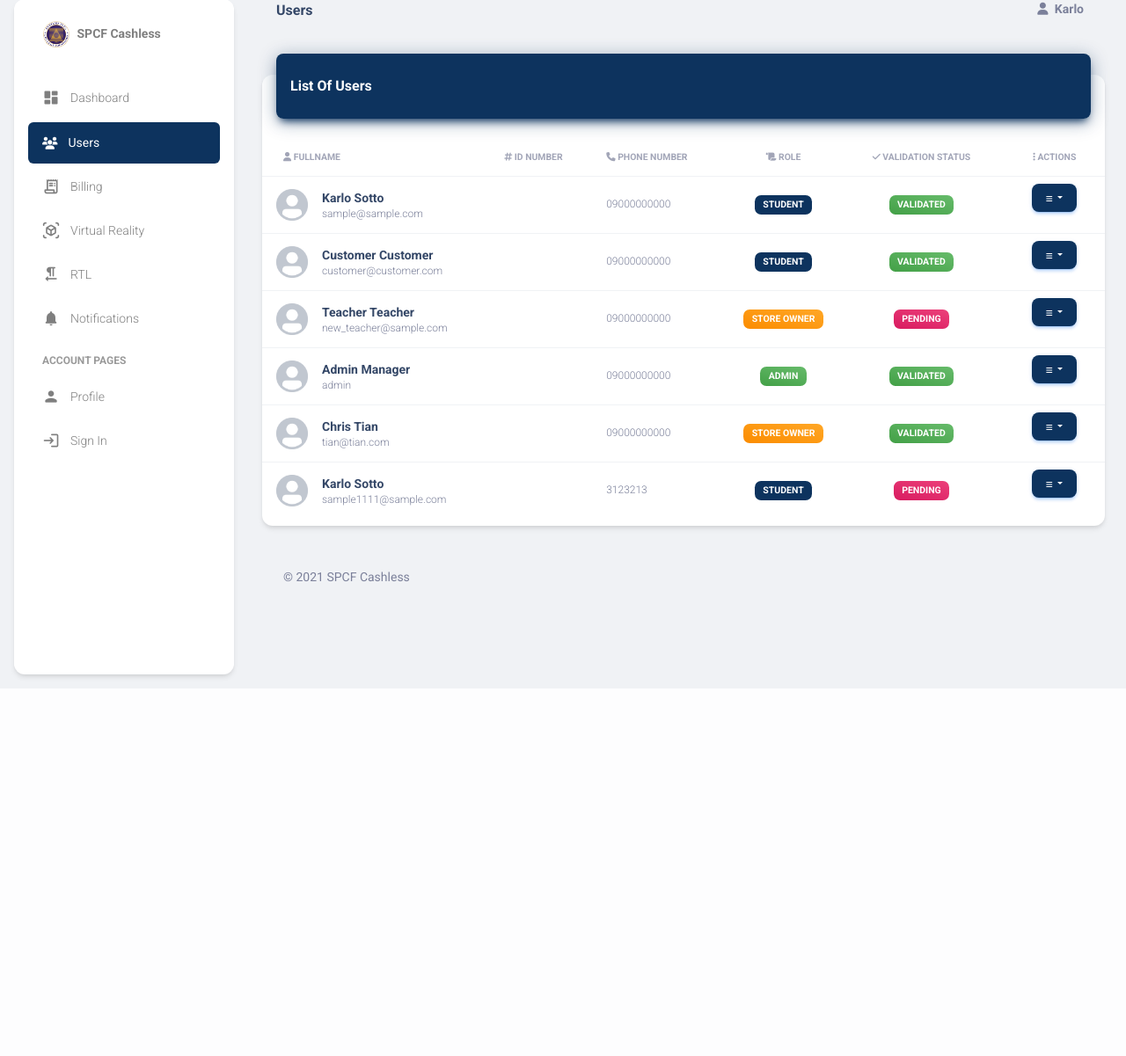
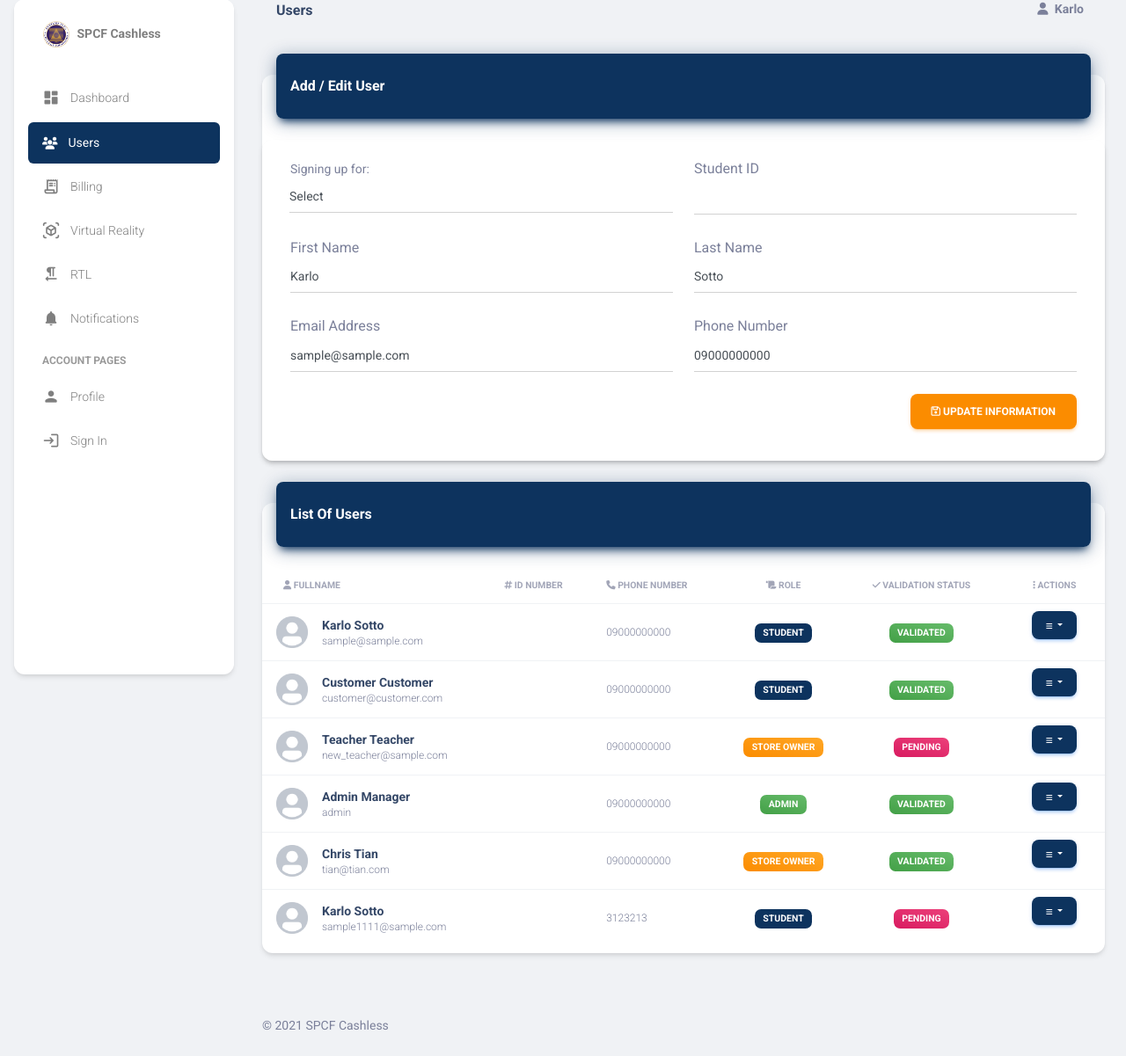
Before and after one commit to blankspeedster/spcf_cashless, a PHP site: page /users.php?edit_user=1 in a window 1280 px wide. Shown: the part 17-1218 px from the top of the page at 88% size. Before the commit the page ends 800 px from the top, so only its background shows below. Run offline with PHP 8.4, Linux system fonts and the light colour scheme; a user stored in the database is signed in; data comes from the database, SQL or seed files in the repository; data that the repository does not hold is empty; some libraries are stand-ins or nearby versions.

Commit message:
:100: Ability to update user in the users page

```diff
--- a/process_users.php
+++ b/process_users.php
@@ -9,6 +9,8 @@
         header("location: users.php");
     }
 
+
+    //Validate users
     if(isset($_GET['validate_user'])){
         $user_id = $_GET['validate_user'];
         $mysqli->query("UPDATE users SET validated = '1' WHERE id = '$user_id' ") or die ($mysqli->error());
@@ -16,4 +18,27 @@
         $_SESSION['userError'] = "User has been validated successfully!";
         header("location: users.php");
     }
+
+    if(isset($_GET['edit_user'])){
+        $user_id = $_GET['edit_user'];
+        $users = mysqli_query($mysqli, "SELECT *, u.id AS user_id, r.id AS role_id FROM users u JOIN role r ON r.id = u.role WHERE u.id = '$user_id' ");
+        $user = $users->fetch_array();
+    }
+
+    if(isset($_POST['update_user'])){
+        $user_id = $_POST['user_id'];
+        $role = $_POST['role'];
+        $student_id = ucfirst($_POST['student_id']);
+        $fname = ucfirst($_POST['fname']);
+        $lname = ucfirst($_POST['lname']);
+        $email = strtolower($_POST['email']);
+        $phone_number = $_POST['phone_number'];
+
+        $mysqli->query("UPDATE users SET student_id = '$student_id', firstname = '$fname', lastname = '$lname', email = '$email', phone_number= '$phone_number', role='$role'
+        WHERE id = '$user_id' ") or die ($mysqli->error());
+
+        $_SESSION['userError'] = "Information has been updated!";
+        header("location: users.php");
+    }
+
 ?>
--- a/users.php
+++ b/users.php
@@ -7,20 +7,28 @@
     FROM users u
     JOIN role r
     ON r.id = u.role ");
+// Current Status Action
+$isAdding = true;
+if (isset($_GET['edit_user'])) {
+  $isAdding = false;
+}
 ?>
+
+
 <title>
   SPCF Cashless - Users
 </title>
+
 <body class="g-sidenav-show  bg-gray-200">
   <?php include("aside.php"); ?>
   <main class="main-content position-relative max-height-vh-100 h-100 border-radius-lg ">
     <!-- Navbar -->
-    <?php include("navbar.php");?>
+    <?php include("navbar.php"); ?>
     <!-- End Navbar -->
     <div class="container-fluid py-4">
       <div class="row">
         <div class="col-12">
-              <?php if(isset($_SESSION['userError'])){ ?>
+          <?php if (isset($_SESSION['userError'])) { ?>
             <!-- Alert Here -->
             <nav class="navbar navbar-expand-lg border-radius-xl top-0 z-index-3 shadow position-absolute my-3 py-2 start-0 end-0 mx-4 blur-danger">
               <div class="container-fluid ps-2 pe-0">
@@ -33,6 +41,96 @@
             <!-- End Here -->
           <?php } ?>
         </div>
+        <!-- Add users here -->
+        <div class="col-12">
+          <div class="card my-4">
+            <div class="card-header p-0 position-relative mt-n4 mx-3 z-index-2">
+              <div class="bg-gradient-info shadow-info border-radius-lg pt-4 pb-3">
+                <h6 class="text-white text-capitalize ps-3">Add / Edit User</h6>
+              </div>
+            </div>
+            <div class="card mt-4">
+              <div class="card-body p-3">
+                <form action="process_users.php" method="post">
+                  <div class="row m-1">
+                    <div class="col-md-6 d-flex align-items-center">
+                      <div class="input-group input-group-static mb-4">
+                        <label for="formControlSelectRole" class="ms-0">Signing up for: </label>
+                        <select class="form-control" id="formControlSelectRole" name="role" value="<?php if(!$isAdding){echo  $user['role_id'];} ?>" required>
+                          <option value="" disabled selected>Select</option>
+                          <option value="1">Admin</option>
+                          <option value="2">Student</option>
+                          <option value="2">Vendor</option>
+                        </select>
+                      </div>
+                    </div>
+
+                    <div class="col-md-6">
+                      <div class="input-group input-group-static mb-4">
+                        Student ID
+                        <input type="number" class="form-control" value="<?php if(!$isAdding){echo $user['student_id'];} ?>" name="student_id" required>
+                      </div>
+                    </div>
+                    <div class="col-md-6">
+                      <div class="input-group input-group-static mb-4">
+                        First Name
+                        <input type="text" class="form-control" value="<?php if(!$isAdding){echo $user['firstname'];} ?>" name="fname" required>
+                      </div>
+                    </div>
+
+                    <div class="col-md-6">
+                      <div class="input-group input-group-static mb-4">
+                        Last Name
+                        <input type="text" class="form-control" value="<?php if(!$isAdding){echo $user['lastname'];} ?>" name="lname" required>
+                      </div>
+                    </div>
+
+                    <div class="col-md-6">
+                      <div class="input-group input-group-static mb-4">
+                        Email Address
+                        <input type="email" class="form-control" value="<?php if(!$isAdding){echo $user['email'];} ?>" name="email" required>
+                      </div>
+                    </div>
+
+                    <div class="col-md-6">
+                      <div class="input-group input-group-static mb-4">
+                        Phone Number
+                        <input type="number" class="form-control" value="<?php if(!$isAdding){echo $user['phone_number'];} ?>" name="phone_number" required>
+                      </div>
+                    </div>
+                    <?php if ($isAdding) { ?>
+                      <div class="col-md-6">
+                        <div class="input-group input-group-static mb-4">
+                          Password
+                          <input type="password" class="form-control" value="" name="password" id="password" required>
+                        </div>
+                      </div>
+
+                      <div class="col-md-6">
+                        <div class="input-group input-group-static mb-4">
+                          Confirm Password
+                          <input type="password" class="form-control" value="" name="email" id="confirm_password" required>
+                        </div>
+                      </div>
+                      <button disabled id="password-message" class="btn btn-block"></button>
+                      <div class="col-md-12 text-end">
+                        <button class="btn btn-info" type="submit" name="save_user" id="register_account"><i class="far fa-save"></i> Save Information</button>
+                      </div>
+                    <?php } else { ?>
+                      <div class="col-md-12 text-end">
+                        <input type="text" value="<?php echo $user['user_id']; ?>" name="user_id" style="visibility: hidden;">
+                        <button class="btn btn-warning" type="submit" name="update_user"><i class="far fa-save"></i> Update Information</button>
+                      </div>
+                    <?php } ?>
+
+                  </div>
+                </form>
+              </div>
+            </div>
+          </div>
+        </div>
+      </div>
+      <!-- Beging List users here -->
       <div class="col-12">
         <div class="card my-4">
           <div class="card-header p-0 position-relative mt-n4 mx-3 z-index-2">
@@ -54,7 +152,7 @@
                   </tr>
                 </thead>
                 <tbody>
-                  <?php while($user = mysqli_fetch_array($users)){ ?>
+                  <?php while ($user = mysqli_fetch_array($users)) { ?>
                     <tr>
                       <td>
                         <div class="d-flex px-2 py-1">
@@ -62,7 +160,7 @@
                             <img src="assets/img/profile-picture/dp.png" class="avatar avatar-sm me-3 border-radius-lg" alt="user1">
                           </div>
                           <div class="d-flex flex-column justify-content-center">
-                                  <h6 class="mb-0 text-sm"><a href="profile.php?user=<?php echo $user['id'];?>" target="_blank"><?php echo $user["firstname"]." ".$user["lastname"]; ?></a></h6>
+                            <h6 class="mb-0 text-sm"><a href="profile.php?user=<?php echo $user['id']; ?>" target="_blank"><?php echo $user["firstname"] . " " . $user["lastname"]; ?></a></h6>
                             <p class="text-xs text-secondary mb-0"><?php echo $user['email']; ?></p>
                           </div>
                         </div>
@@ -74,9 +172,9 @@
                         <p class="text-xs text-secondary mb-0"><?php echo $user['phone_number']; ?></p>
                       </td>
                       <td class="align-middle text-center text-sm">
-                          <?php if($user['role'] == 1){ ?>
+                        <?php if ($user['role'] == 1) { ?>
                           <span class="badge badge-sm bg-gradient-success">Admin</span>
-                          <?php } else if($user['role'] == 2){ ?>
+                        <?php } else if ($user['role'] == 2) { ?>
                           <span class="badge badge-sm bg-gradient-info">Student</span>
                         <?php } else { ?>
                           <span class="badge badge-sm bg-gradient-warning">Store Owner</span>
@@ -84,53 +182,32 @@
 
                       </td>
                       <td class="align-middle text-center text-sm">
-                          <?php if($user['validated'] == 0){ ?>
+                        <?php if ($user['validated'] == 0) { ?>
                           <span class="badge badge-sm bg-gradient-primary">Pending</span>
                         <?php } else { ?>
                           <span class="badge badge-sm bg-gradient-success">Validated</span>
                         <?php } ?>
                       </td>
                       <td class="align-middle text-center text-sm">
-<!--                          <li class="btn btn-info btn-sm">-->
-<!--                              <a href="javascript:;" class="nav-link text-body p-0" id="dropdownMenuButton" data-bs-toggle="dropdown" aria-expanded="false">-->
-<!--                                  <i class="fas fa-bars"></i>-->
-<!--                              </a>-->
-<!--                              <ul class="dropdown-menu dropdown-menu-end px-2 py-3 me-sm-n4" aria-labelledby="dropdownMenuButton">-->
-<!--                                  <li class="mb-2">-->
-<!--                                      <a class="dropdown-item border-radius-md" data-bs-toggle="modal" data-bs-target="#exampleModal">-->
-<!--                                          <div class="d-flex py-1">-->
-<!--                                              <div class="d-flex flex-column justify-content-center">-->
-<!--                                                  <h6 class="text-sm font-weight-normal mb-1">-->
-<!--                                            <span class="font-weight-bold">Log Out-->
-<!--                                                  </h6>-->
-<!--                                              </div>-->
-<!--                                          </div>-->
-<!--                                      </a>-->
-<!--                                  </li>-->
-<!--                              </ul>-->
-<!--                          </li>-->
 
                         <div class="btn-group">
                           <button class="btn btn-info btn-sm dropdown-toggle" type="button" data-toggle="dropdown" aria-haspopup="true" aria-expanded="false">
                             <i class="fas fa-bars"></i>
                           </button>
                           <div class="dropdown-menu shadow-info">
-                                  <?php if($user['validated'] != 1){ ?>
-                                    <a class="dropdown-item" href="process_users.php?validate_user=<?php echo $user['user_id'];?>">Validate</a>
+                            <?php if ($user['validated'] != 1) { ?>
+                              <a class="dropdown-item" href="process_users.php?validate_user=<?php echo $user['user_id']; ?>">Validate</a>
                             <?php } ?>
-                                  <a class="dropdown-item" href="users.php?edit_user=<?php echo $user['user_id'];?>">Edit Information</a>
-                                  <a class="dropdown-item" href="profile.php?user=<?php echo $user['user_id'];?>" target="_blank">View Profile</a>
+                            <a class="dropdown-item" href="users.php?edit_user=<?php echo $user['user_id']; ?>">Edit Information</a>
+                            <a class="dropdown-item" href="profile.php?user=<?php echo $user['user_id']; ?>" target="_blank">View Profile</a>
                             <button class="dropdown-item" data-toggle="dropdown" data-toggle="dropdown" aria-haspopup="true" aria-expanded="false">Delete</button>
                             <div class="dropdown-menu shadow-danger mb-1">
                               <span class="dropdown-item">All information related to this user will be permanent. You cannot undo the changes. Confirm Deletion?</span>
                               <a class="dropdown-item text-info" href="#">Cancel</a>
-                                      <a class="dropdown-item text-danger" href="process_users.php?delete_user=<?php echo $user['user_id'];?>">Confirm Delete</a>
+                              <a class="dropdown-item text-danger" href="process_users.php?delete_user=<?php echo $user['user_id']; ?>">Confirm Delete</a>
                             </div>
                           </div>
                         </div>
-<!--                          <a href="javascript:;" class="text-secondary font-weight-bold text-xs" data-toggle="tooltip" data-original-title="Edit user">-->
-<!--                              Edit-->
-<!--                          </a>-->
                       </td>
                     </tr>
                   <?php } ?>
@@ -142,12 +219,34 @@
       </div>
     </div>
 
-      <?php include("footer.php");?>
+    <?php include("footer.php"); ?>
 
     </div>
   </main>
-<?php //include("fixed-plugin.php"); ?>
+  <?php //include("fixed-plugin.php");
+  ?>
   <?php include("core-js-files.php"); ?>
+  <script>
+    document.getElementById("register_account").disabled = true;
+    let checkPasswords = function() {
+      console.log('Checking passwords here');
+      if (document.getElementById('password').value == "") {
+        document.getElementById('password-message').innerHTML = 'Password is empty';
+      } else if (document.getElementById('password').value == document.getElementById('confirm_password').value) {
+        document.getElementById('password-message').style.color = 'green';
+        document.getElementById('password-message').innerHTML = 'Passwords matched';
+        document.getElementById("register_account").disabled = false;
+      } else {
+        document.getElementById('password-message').style.color = 'red';
+        document.getElementById('password-message').innerHTML = 'Passwords do not match!';
+        document.getElementById("register_account").disabled = true;
+      }
+
+      setTimeout(checkPasswords, 500);
+    }
+
+    checkPasswords();
+  </script>
 </body>
 
 </html>
```
Lines whose indentation alone changed are shown as unchanged.
